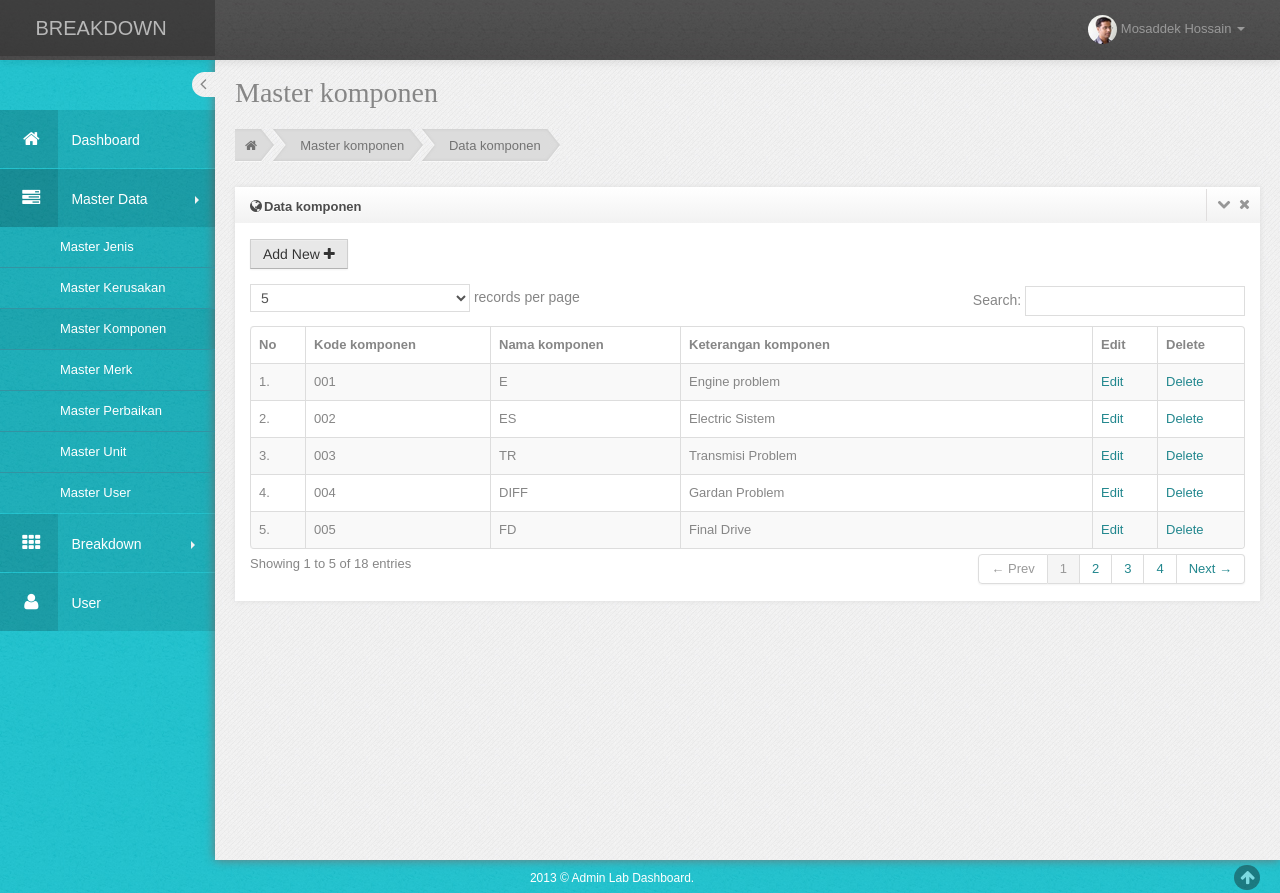
After one commit to EgaBudimanItera/andini_breakdown, a CodeIgniter app: page /andini_breakdown/master_komponen in a window 1280 px wide. The commit adds this page. Run offline with CodeIgniter, Linux system fonts and the light colour scheme; data comes from the database, SQL or seed files in the repository; some web fonts are replaced.

Commit message:
master komponen

```diff
--- /dev/null
+++ b/application/controllers/Master_komponen.php
@@ -0,0 +1,140 @@
+<?php
+defined('BASEPATH') OR exit('No direct script access allowed');
+
+class Master_komponen extends CI_Controller {
+
+	/**
+	 * Index Page for this controller.
+	 *
+	 * Maps to the following URL
+	 * 		http://example.com/index.php/welcome
+	 *	- or -
+	 * 		http://example.com/index.php/welcome/index
+	 *	- or -
+	 * Since this controller is set as the default controller in
+	 * config/routes.php, it's displayed at http://example.com/
+	 *
+	 * So any other public methods not prefixed with an underscore will
+	 * map to /index.php/welcome/<method_name>
+	 * @see https://codeigniter.com/user_guide/general/urls.html
+	 */
+	public function __construct(){
+		parent::__construct();
+		$this->load->model('Model');
+	}
+
+	public function index()
+	{
+		$data = array(
+			'link' => 'master_komponen',
+			'page' => 'komponen/data_komponen',
+			'script' => 'komponen/script',
+			'row' => $this->Model->getdata('komponen')
+		);
+		$this->load->view('template/wrapper', $data);
+	}
+
+	public function get_komponen(){
+		$id = $this->input->post('kdkomponen', true);
+		$getdata = $this->Model->getdata('komponen', array('kdkomp' => $id));
+		echo json_encode($getdata->row());
+	}
+
+	public function save_komponen(){
+		$kodekomponen = $this->input->post('kode_komponen', true);
+		$namakomponen = $this->input->post('nama_komponen', true);
+		$keterangankomponen = $this->input->post('keterangan_komponen', true);
+
+		//cek kode komponen
+		$cek = $this->Model->getdata('komponen', array('kdkomp' => $kodekomponen));
+		if($cek->num_rows() != 0){
+			$msg = array(
+				'status' => 'gagal',
+				'txt' => "<div class='alert alert-danger'>Maaf, kode komponen sudah digunakan..</div>",
+			);
+			echo json_encode($msg);
+			exit();
+		}
+
+		//definisi data to save
+		$data = array(
+			'kdkomp' => $kodekomponen,
+			'namakomp' => $namakomponen,
+			'ketkomp' => $keterangankomponen
+		);
+
+		//save data
+		$simpan =  $this->Model->insertdata('komponen', $data);
+
+		if($simpan){
+			$msg = array(
+				'status' => 'sukses',
+				'txt' => "<div class='alert alert-success'>Data berhasil disimpan</div>",
+			);
+			echo json_encode($msg);
+			exit();
+		}else{
+			$msg = array(
+				'status' => 'gagal',
+				'txt' => "<div class='alert alert-danger'>Maaf, data gagal disimpan</div>",
+			);
+			echo json_encode($msg);
+			exit();
+		}
+
+	}
+
+	public function update_komponen(){
+		$kodekomponen = $this->input->post('kode_komponen_edit', true);
+		$namakomponen = $this->input->post('nama_komponen_edit', true);
+		$keterangankomponen = $this->input->post('keterangan_komponen_edit', true);
+
+		//definisi data to save
+		$data = array(
+			// 'kdkomp' => $kodekomponen,
+			'namakomp' => $namakomponen,
+			'ketkomp' => $keterangankomponen
+		);
+
+		//save data
+		$simpan =  $this->Model->updatedata('komponen',array('kdkomp' => $kodekomponen), $data);
+
+		if($simpan){
+			$msg = array(
+				'status' => 'sukses',
+				'txt' => "<div class='alert alert-success'>Data berhasil disimpan</div>",
+			);
+			echo json_encode($msg);
+			exit();
+		}else{
+			$msg = array(
+				'status' => 'gagal',
+				'txt' => "<div class='alert alert-danger'>Maaf, data gagal disimpan</div>",
+			);
+			echo json_encode($msg);
+			exit();
+		}
+	}
+
+	public function delete_komponen(){
+		$kodekomponen = $this->input->post('kdkomponen', true);
+		//delete data
+		$hapus =  $this->Model->removedata('komponen',array('kdkomp' => $kodekomponen));
+
+		if($hapus){
+			$msg = array(
+				'status' => 'sukses',
+				'txt' => "<div class='alert alert-success'>Data berhasil dihapus</div>",
+			);
+			echo json_encode($msg);
+			exit();
+		}else{
+			$msg = array(
+				'status' => 'gagal',
+				'txt' => "<div class='alert alert-danger'>Maaf, data gagal dihapus</div>",
+			);
+			echo json_encode($msg);
+			exit();
+		}
+	}
+}
--- /dev/null
+++ b/application/views/komponen/data_komponen.php
@@ -0,0 +1,180 @@
+<!-- BEGIN PAGE -->
+<div id="main-content">
+         <!-- BEGIN PAGE CONTAINER-->
+         <div class="container-fluid">
+            <!-- BEGIN PAGE HEADER-->
+            <div class="row-fluid">
+               <div class="span12">
+
+                  <!-- BEGIN PAGE TITLE & BREADCRUMB-->
+                   <h3 class="page-title">
+                     Master komponen
+
+                  </h3>
+                   <ul class="breadcrumb">
+                       <li>
+                           <a href="#"><i class="icon-home"></i></a><span class="divider">&nbsp;</span>
+                       </li>
+                       <li>
+                           <a href="#">Master komponen</a> <span class="divider">&nbsp;</span>
+                       </li>
+                       <li><a href="#">Data komponen</a><span class="divider-last">&nbsp;</span></li>
+                   </ul>
+                   <!-- END PAGE TITLE & BREADCRUMB-->
+               </div>
+            </div>
+            <!-- END PAGE HEADER-->
+            <!-- BEGIN PAGE CONTENT-->
+            <div class="row-fluid">
+               <div class="span12">
+                  <div class="widget">
+                        <div class="widget-title">
+                           <h4><i class="icon-globe"></i>Data komponen</h4>
+                           <span class="tools">
+                           <a href="javascript:;" class="icon-chevron-down"></a>
+                           <a href="javascript:;" class="icon-remove"></a>
+                           </span>
+                        </div>
+                        <div class="widget-body">
+                            <div class="portlet-body">
+                                <div class="clearfix">
+                                    <div class="btn-group">
+                                        <button id="" class="btn green add_komponen">
+                                            Add New <i class="icon-plus"></i>
+                                        </button>
+                                    </div>
+
+                                </div>
+                                <div class="space15"></div>
+                                <table class="table table-striped table-hover table-bordered" id="sample_editable_1">
+                                    <thead>
+                                    <tr>
+                                        <th>No</th>
+                                        <th>Kode komponen</th>
+                                        <th>Nama komponen</th>
+                                        <th>Keterangan komponen</th>
+                                        <th>Edit</th>
+                                        <th>Delete</th>
+                                    </tr>
+                                    </thead>
+                                    <tbody>
+                                    <?php $no = 1;foreach($row->result() as $record){?>
+                                    <tr class="">
+                                        <td><?=$no++?>.</td>
+                                        <td><?=$record->kdkomp?></td>
+                                        <td><?=$record->namakomp?></td>
+                                        <td><?=$record->ketkomp?></td>
+                                        <td><a href="#" class="editdata" id="<?=$record->kdkomp?>">Edit</a></td>
+                                        <td><a href="#" class="deletedata" id="<?=$record->kdkomp?>">Delete</a></td>
+                                    </tr>
+                                    <?php }?>
+                                    </tbody>
+                                </table>
+                            </div>
+                        </div>
+                  </div>
+               </div>
+            </div>
+            <!-- END PAGE CONTENT-->
+         </div>
+         <!-- END PAGE CONTAINER-->
+      </div>
+      <!-- END PAGE -->
+
+<!-- Modal -->
+<div id="modal_komponen" class="modal fade" role="dialog">
+  <div class="modal-dialog">
+
+    <!-- Modal content-->
+    <div class="modal-content">
+      <div class="modal-header">
+        <button type="button" class="close" data-dismiss="modal">&times;</button>
+        <h4 class="modal-title">komponen</h4>
+      </div>
+      <div class="modal-body">
+        <form id="form_komponen">
+          <div class="form-group">
+            <label>Kode komponen <small>(max. 5 char)</small></label>
+            <input type="text" name="kode_komponen" id="kode_komponen" class="span12" maxlength="5" required />
+
+          </div>
+          <div class="form-group">
+            <label>Nama komponen</label>
+            <input type="text" name="nama_komponen" id="nama_komponen" class="span12" required/>
+          </div>
+          <div class="form-group">
+            <label>Keterangan komponen</label>
+            <input type="text" name="keterangan_komponen" id="keterangan_komponen" class="span12" required/>
+          </div>
+          <button type="submit" class="btn btn-success">Save</button>
+        </form>
+        <div id="notif_komponen"></div>
+      </div>
+      <div class="modal-footer">
+        <button type="button" class="btn btn-default" data-dismiss="modal">Close</button>
+      </div>
+    </div>
+
+  </div>
+</div>
+
+
+<!-- Modal -->
+<div id="modal_komponen_edit" class="modal fade" role="dialog">
+  <div class="modal-dialog">
+
+    <!-- Modal content-->
+    <div class="modal-content">
+      <div class="modal-header">
+        <button type="button" class="close" data-dismiss="modal">&times;</button>
+        <h4 class="modal-title">komponen</h4>
+      </div>
+      <div class="modal-body">
+        <form id="form_komponen_edit">
+          <div class="form-group">
+            <label>Kode komponen <small>(max. 5 char)</small></label>
+            <input type="text" name="kode_komponen_edit" id="kode_komponen_edit" readonly class="span12" maxlength="5" required />
+
+          </div>
+          <div class="form-group">
+            <label>Nama komponen</label>
+            <input type="text" name="nama_komponen_edit" id="nama_komponen_edit" class="span12" required/>
+          </div>
+          <div class="form-group">
+            <label>Keterangan komponen</label>
+            <input type="text" name="keterangan_komponen_edit" id="keterangan_komponen_edit" class="span12" required/>
+          </div>
+          <button type="submit" class="btn btn-success">Save</button>
+        </form>
+        <div id="notif_komponen_edit"></div>
+      </div>
+      <div class="modal-footer">
+        <button type="button" class="btn btn-default" data-dismiss="modal">Close</button>
+      </div>
+    </div>
+
+  </div>
+</div>
+
+<!-- Modal -->
+<div id="modal_komponen_hapus" class="modal fade" role="dialog">
+  <div class="modal-dialog">
+
+    <!-- Modal content-->
+    <div class="modal-content">
+      <div class="modal-header">
+        <button type="button" class="close" data-dismiss="modal">&times;</button>
+        <h4 class="modal-title">komponen</h4>
+      </div>
+      <div class="modal-body">
+        <p>Apakah anda yakin akan menghapus data ini?</p>
+        <button class="btn btn-danger btn-sm ya_hapus_komponen">Ya</button> <button type="button" class="btn btn-sm btn-default" data-dismiss="modal">Tidak</button><br/><br/>
+        <div id="notif_komponen_hapus"></div>
+      </div>
+      <div class="modal-footer">
+        <button type="button" class="btn btn-default" data-dismiss="modal">Close</button>
+      </div>
+    </div>
+
+  </div>
+</div>
--- /dev/null
+++ b/application/views/komponen/script.php
@@ -0,0 +1,100 @@
+<script type="text/javascript" src="assets/data-tables/jquery.dataTables.js"></script>
+<script type="text/javascript" src="assets/data-tables/DT_bootstrap.js"></script>
+
+<script src="<?=base_url()?>assets/js/table-editable.js"></script>
+
+<script>
+   jQuery(document).ready(function() {
+       TableEditable.init();
+   });
+
+   $(document).ready(function(e){
+		$(document).on('click', '.add_komponen', function(e){
+			$('#modal_komponen').modal();
+		});
+
+		$(document).on('click', '.editdata', function(e){
+			$('#modal_komponen_edit').modal();
+			var id = $(this).attr('id');
+			$.ajax({
+				url: '<?=base_url()?>master_komponen/get_komponen',
+				type: 'POST',
+				data: 'kdkomponen='+id,
+				dataType: 'JSON',
+				success: function(msg){
+					$('#kode_komponen_edit').val(msg.kdkomp);
+					$('#nama_komponen_edit').val(msg.namakomp);
+					$('#keterangan_komponen_edit').val(msg.ketkomp);
+				}
+			});
+		});
+
+		$(document).on('click', '.deletedata', function(e){
+			e.preventDefault();
+			$('#modal_komponen_hapus').modal();
+			var id = $(this).attr('id');
+			$(document).on('click', '.ya_hapus_komponen', function(e){
+				e.preventDefault();
+				$('#notif_komponen_hapus').html('Loading...');
+				$.ajax({
+					url: '<?=base_url()?>master_komponen/delete_komponen',
+					type: 'POST',
+					data: 'kdkomponen='+id,
+					dataType: 'JSON',
+					success: function(msg){
+						if(msg.status == 'sukses'){
+							$('#notif_komponen_hapus').html(msg.txt);
+							location.reload();
+						}else if(msg.status == 'gagal'){
+							$('#notif_komponen_hapus').html(msg.txt);
+						}
+
+					}
+				});
+			});
+		});
+
+		$(document).on('submit', '#form_komponen', function(e){
+			e.preventDefault();
+			$('#notif_komponen').html('Loading...');
+			var data = $('#form_komponen').serialize();
+			$.ajax({
+				url: '<?=base_url()?>master_komponen/save_komponen',
+				type: 'POST',
+				data: data,
+				dataType: 'JSON',
+				success: function(msg){
+					if(msg.status == 'sukses'){
+						$('#notif_komponen').html(msg.txt);
+						location.reload();
+					}else if(msg.status == 'gagal'){
+						$('#notif_komponen').html(msg.txt);
+					}
+
+				}
+			});
+		});
+
+		$(document).on('submit', '#form_komponen_edit', function(e){
+			e.preventDefault();
+			$('#notif_komponen_edit').html('Loading...');
+			var data = $('#form_komponen_edit').serialize();
+			$.ajax({
+				url: '<?=base_url()?>master_komponen/update_komponen',
+				type: 'POST',
+				data: data,
+				dataType: 'JSON',
+				success: function(msg){
+					if(msg.status == 'sukses'){
+						$('#notif_komponen_edit').html(msg.txt);
+						location.reload();
+					}else if(msg.status == 'gagal'){
+						$('#notif_komponen_edit').html(msg.txt);
+					}
+
+				}
+			});
+		});
+
+   });
+</script>
--- a/application/views/template/sidebar.php
+++ b/application/views/template/sidebar.php
@@ -15,7 +15,7 @@
          <!-- BEGIN SIDEBAR MENU -->
           <ul class="sidebar-menu">
               <li><a class="" href="<?=base_url()?>"><span class="icon-box"><i class="icon-home"></i></span> Dashboard</a></li>
-              <li class="has-sub <?=$link == 'master_jenis' || $link == 'master_kerusakan' || $link == 'master_merk' || $link == 'master_perbaikan' ? 'active' : ''?>">
+              <li class="has-sub <?=$link == 'master_jenis' || $link == 'master_kerusakan' || $link == 'master_merk' || $link == 'master_perbaikan' || $link == 'master_komponen' ? 'active' : ''?>">
                   <a href="javascript:;" class="">
                       <span class="icon-box"><i class="icon-tasks"></i></span> Master Data
                       <span class="arrow"></span>
@@ -23,7 +23,7 @@
                   <ul class="sub">
                       <li class="<?=$link == 'master_jenis' ? 'active' : ''?>"><a class="" href="<?=base_url()?>master_jenis">Master Jenis</a></li>
                       <li class="<?=$link == 'master_kerusakan' ? 'active' : ''?>"><a class="" href="<?=base_url()?>master_kerusakan">Master Kerusakan</a></li>
-                      <li><a class="" href="<?=base_url()?>master_komponen">Master Komponen</a></li>
+                      <li class="<?=$link == 'master_komponen' ? 'active' : ''?>"><a class="" href="<?=base_url()?>master_komponen">Master Komponen</a></li>
                       <li class="<?=$link == 'master_merk' ? 'active' : ''?>"><a class="" href="<?=base_url()?>master_merk">Master Merk</a></li>
                       <li class="<?=$link == 'master_perbaikan' ? 'active' : ''?>"><a class="" href="<?=base_url()?>master_perbaikan">Master Perbaikan </a></li>
                       <li><a class="" href="<?=base_url()?>master_unit">Master Unit </a></li>
```
